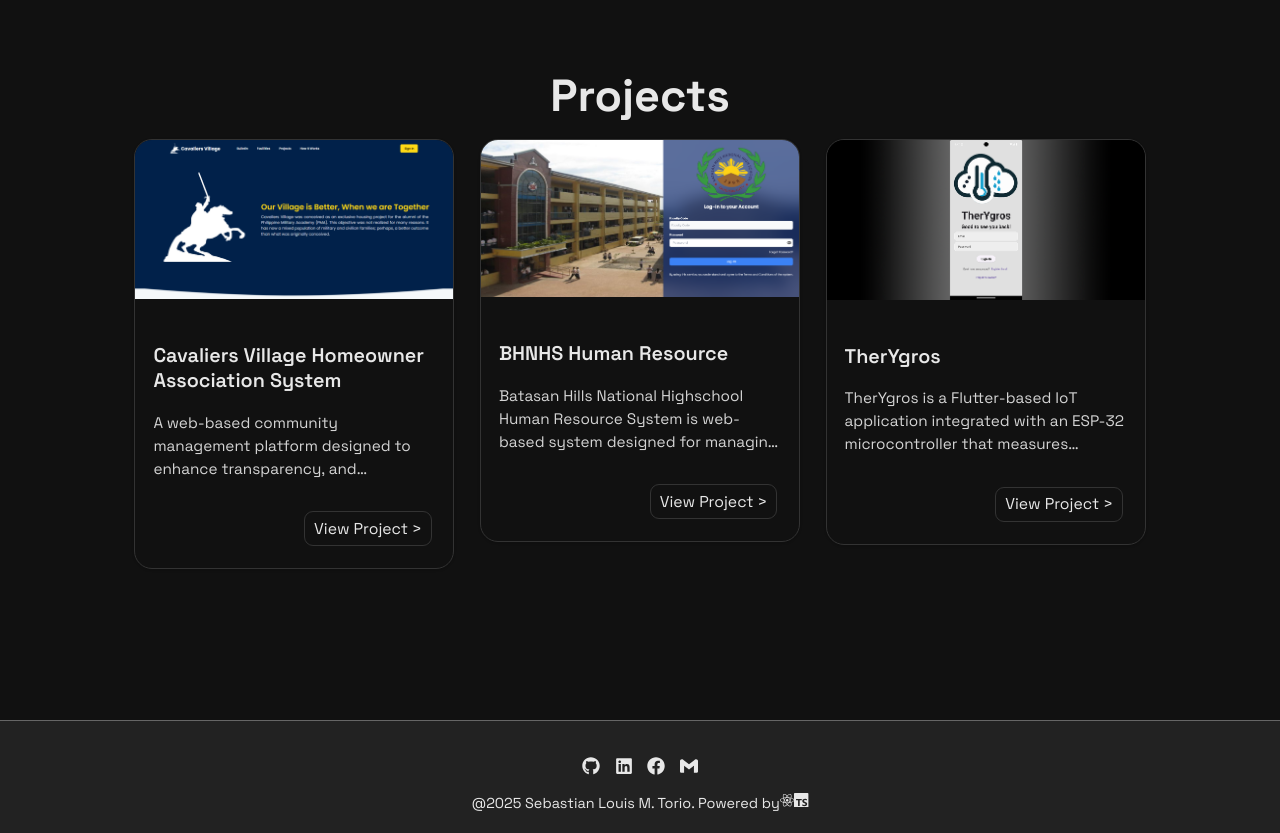
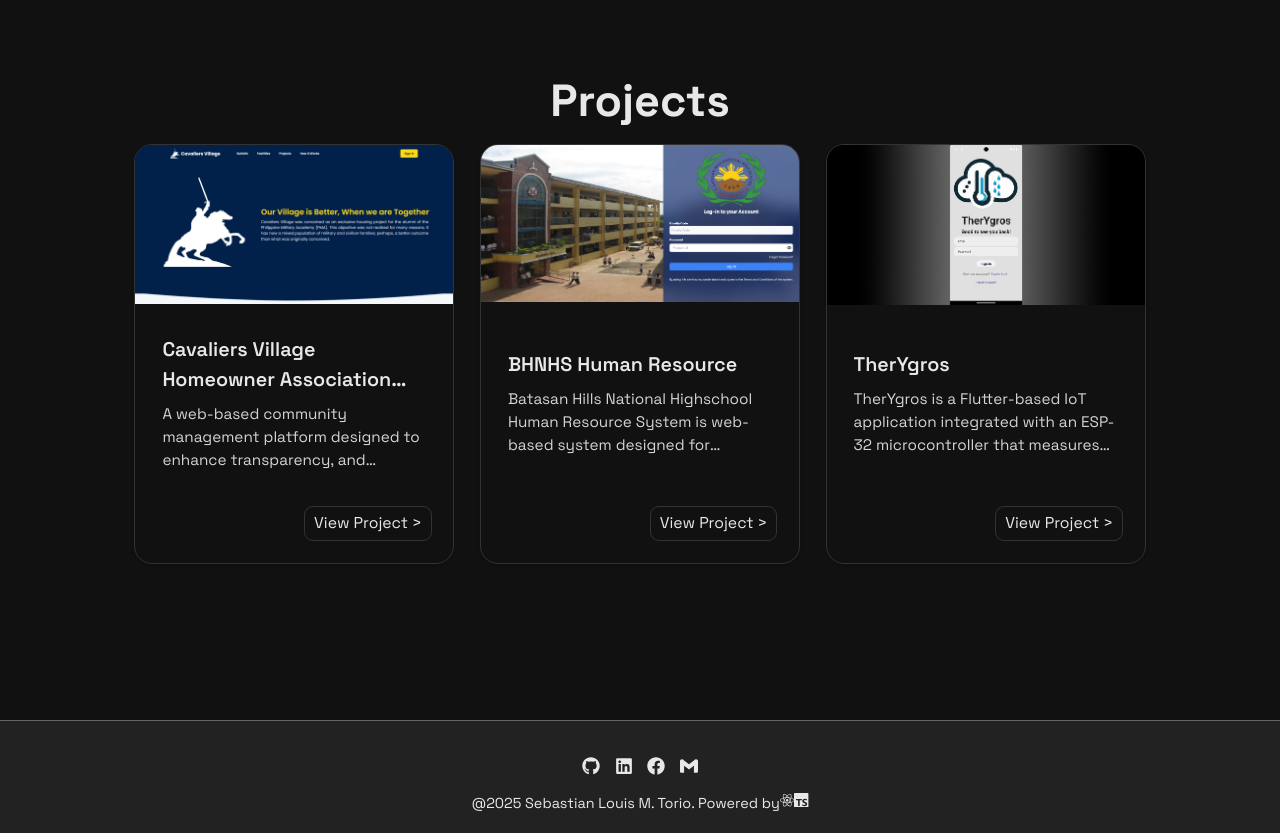
Before and after one commit to SebastianSiuol/website-portfolio, a React (Vite) app: page / in a window 1280 px wide. Shown: the part 1680-2513 px from the top of the page. Built offline with nearby package versions, Linux system fonts and the light colour scheme.

Commit message:
feat: enhance ProjectCard styling; improve layout and text handling for project title and description

```diff
--- a/src/components/ProjectCard.tsx
+++ b/src/components/ProjectCard.tsx
@@ -22,22 +22,21 @@ function ProjectCard({
     return (
         <>
             <Card className="project-card ">
-                <CardContent className="p-0">
+                <CardContent className="project-card-media">
                     <img
                         src={image}
                         alt={projectName}
-                        className="w-full object-fill"
                     />
                 </CardContent>
-                <CardHeader className="flex flex-col flex-1 px-4 pt-4 text-[#e8e8e8]">
-                    <h4 className="project-title text-left text-[1.1rem] font-semibold leading-tight mb-2">
+                <CardHeader className="flex flex-col text-[#e8e8e8]">
+                    <h4 className="project-title font-semibold">
                         {projectName}
                     </h4>
-                    <p className="project-desc text-left text-[0.85rem] text-[#ffffffd1]">
+                    <p className="project-desc">
                         {description}
                     </p>
                 </CardHeader>
-                <CardFooter className="px-4 pb-4 mt-auto flex justify-end">
+                <CardFooter className="px-4 pb-4 justify-end">
                     <Link
                         to={`/project/${id}`}
                         className="view-project border border-[#333] rounded-lg text-[#e8e8e8] text-sm px-3 py-2 hover:bg-[#222] transition-all duration-200"
--- a/src/sections/Projects.css
+++ b/src/sections/Projects.css
@@ -23,8 +23,9 @@
   border-radius: 1rem;
   overflow: hidden;
 
-  min-height: 5rem;
-  max-height: 1fr;
+  min-height: 420px;
+
+  max-height: 520px;
   height: 100%;
 
   width:clamp(300px,25vw,350px);
@@ -41,8 +42,16 @@
   transition: transform 200ms ease;
 }
 
-.project-image {
-  object-fit: cover;
+.project-card-media {
+  height: clamp(150px, 20vh, 200px);
+  padding: 0 0;
+  overflow:hidden
+}
+
+.project-card-media img {
+  width:100%;
+  object-fit:cover;
+  display:block
 }
 
 .view-project {
@@ -66,21 +75,28 @@
 
 .project-title {
   display: -webkit-box;
+  line-clamp: 2;
   -webkit-line-clamp: 2;
   -webkit-box-orient: vertical;
   overflow: hidden;
+
+  text-align: left;
+  font-size:1.1rem;
 }
 
 .project-desc {
-  margin: 0;
+  display: -webkit-box;
+  line-clamp: 3;
+  -webkit-line-clamp: 3;
+  -webkit-box-orient: vertical;
+
   color: #ffffffd1;
+
+  margin: 0 0;
+
   font-size: clamp(.85rem, 1vw, .9rem);
-  display: -webkit-box;
-  line-clamp: 2;
   text-align: left;
-  display: -webkit-box;
-  -webkit-line-clamp: 3; /* limit to 3 lines */
-  -webkit-box-orient: vertical;
+
   overflow: hidden;
   text-overflow: ellipsis;
 }
```
